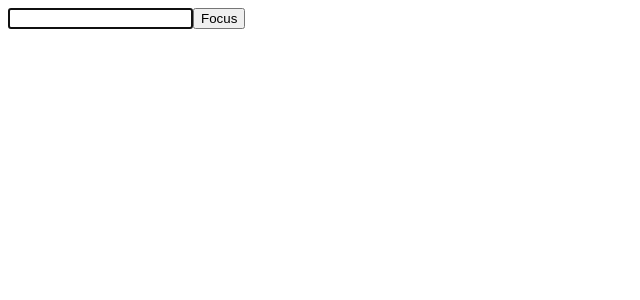
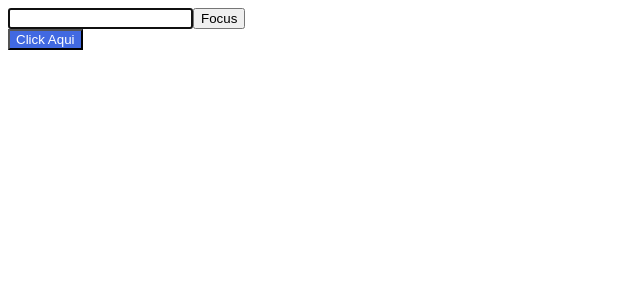
Before and after one commit to VictorYugo/Agenda-creada-en-React, a React (Create React App) app in the folder Proyecto/hello-cra/: page / in a window 1280 px wide. Shown: the top 300 px of the page, without its empty margins (0-640 px from the left). Built offline with nearby package versions, Linux system fonts and the light colour scheme.

Commit message:
formularios, botones y css

```diff
--- a/Proyecto/hello-cra/package.json
+++ b/Proyecto/hello-cra/package.json
@@ -6,6 +6,7 @@
     "@testing-library/jest-dom": "^5.11.6",
     "@testing-library/react": "^11.2.2",
     "@testing-library/user-event": "^12.2.2",
+    "node-sass": "^4.14.1",
     "react": "^17.0.1",
     "react-dom": "^17.0.1",
     "react-scripts": "4.0.0",
--- a/Proyecto/hello-cra/src/App.jsx
+++ b/Proyecto/hello-cra/src/App.jsx
@@ -1,12 +1,14 @@
 import React, {Component} from 'react';
 //import Form from './Components/Form'
-import Refs from './components/Refs'
+import Refs from './components/Refs';
+import Button from './components/Button/Button';
 
 class App extends Component {
   render() {
     return (
       <div>
         <Refs></Refs>
+        <Button></Button>
       </div>
     );
   }
--- /dev/null
+++ b/Proyecto/hello-cra/src/components/Button/Button.jsx
@@ -0,0 +1,10 @@
+import React from 'react'
+import './button.scss'
+
+const Button = () => {
+    return(
+        <button className='button'>Click Aqui</button>
+    )
+}
+
+export default Button;
--- /dev/null
+++ b/Proyecto/hello-cra/src/components/Button/button.scss
@@ -0,0 +1,12 @@
+$color: royalblue;
+$color2: #fff;
+
+.button{
+    background-color: $color;
+    color: $color2;
+
+    &:hover{
+    background-color: $color2;
+    color: $color;
+    }
+}
```
Also changed, not shown: 1 other file (tests, documents, lock files or other folders).
